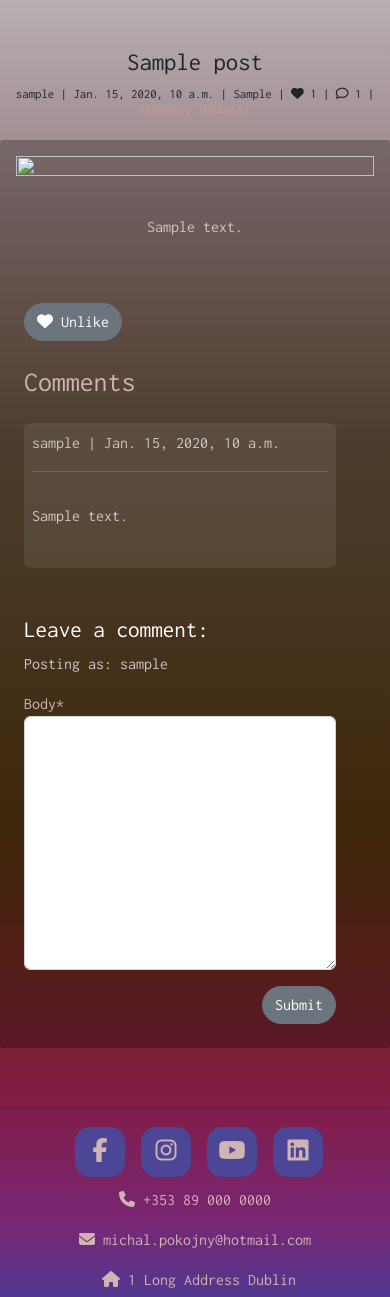
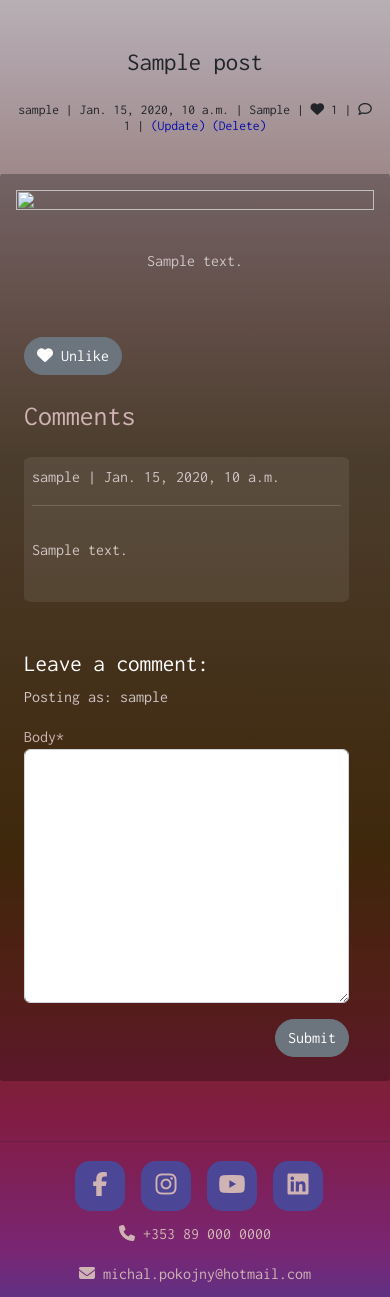
Before and after one commit to MichalPokojny/CI_project_4_travel_blog, a Django app: a page that uses templates/post_detail.html in a window 390 px wide; the page is wider, and only the part inside the window is pictured. Shown: the part 74-1371 px from the top of that part. Run offline with Django 3.2, Linux system fonts and the light colour scheme; a user stored in the database is signed in; tables that the repository leaves empty hold one stand-in row (values such as "Sample post"); some libraries are stand-ins or nearby versions; some web fonts are replaced.

Commit message:
update styling

```diff
--- a/static/css/style.css
+++ b/static/css/style.css
@@ -193,8 +193,8 @@ footer {
 .carousel-cover {
 	border-radius: 3%;
 	position: absolute;
-	top: 35%;
-	right: 15%;
+	top: 55%;
+	right: 9%;
 	width: 50vh;
 	height: fit-content;
 	background-color: #ffffff66;
@@ -274,6 +274,10 @@ footer {
 
 /*---- Post Detail page ----*/
 
+.row>* {
+    flex-shrink: unset;
+}
+
 .comments {
 
 	max-width: 50%;
@@ -295,15 +299,15 @@ footer {
 
 	/* For screens below 950px */
 	.comment-form {
-		width: 80%;
+		width: 95%;
 	}
 
 	.comments {
-		max-width: 80%;
+		max-width: 95%;
 	}
 
     .welcome-text {
-        font-size: 0.8em !important;
+        font-size: 1em !important;
     }
 }
 
--- a/templates/post_detail.html
+++ b/templates/post_detail.html
@@ -13,12 +13,12 @@
    </div>
    <div class="row g-0 mb-3 text-center">
       <!-- Display the author, date created, category, number of likes, number of comments of the post-->
-      <h5 style="font-size: 0.8em;">
+      <h5 style="font-size: 0.85em;" class="p-3">
          {{ post.author }} | {{ post.created_on }} | {{ post.category }} | <i class="fas fa-heart"></i> {{ post.number_of_likes }} | <i class="fa-regular fa-comment"></i> {{ post.comment_count }}
          <!-- Display links to update or delete the post if the user is its author or superuser -->
          {% if request.user == post.author or request.user.is_superuser %} |
-         <a href="{% url 'update_post' post.slug %}">(Update)</a>
-         <a href="{% url 'delete_post' post.slug %}"> (Delete)</a>
+         <a class="font-blue" href="{% url 'update_post' post.slug %}">(Update)</a>
+         <a class="font-blue" href="{% url 'delete_post' post.slug %}"> (Delete)</a>
          {% endif %}
       </h5>
    </div>
```
Also changed, not shown: templates/profile.html (+4 -4 lines).
